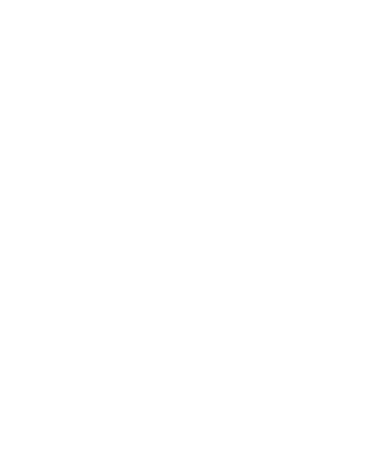
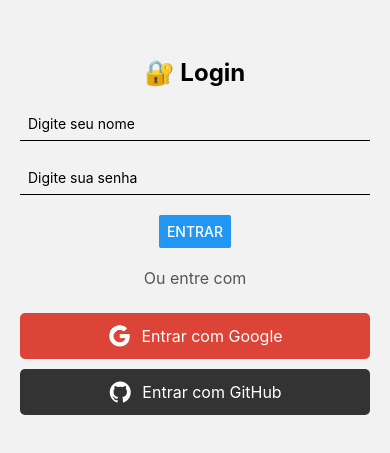
Before and after one commit to EdilsonMaria/P5_Tecnologia_Dispositivos_Moveis, a React Native app in the folder aula03/: screen /Home in a window 390 px wide. Shown: the part 183-636 px from the top of the page. Built offline with nearby package versions, Linux system fonts and the light colour scheme.

Commit message:
refatoração do código

```diff
--- a/aula03/App.js
+++ b/aula03/App.js
@@ -1,4 +1,3 @@
-import { View, Text } from 'react-native'
 import React from 'react'
 import { NavigationContainer } from '@react-navigation/native'
 import AppNavigation from './src/navigation/AppNavigation'
--- a/aula03/src/config/firebaseConfig.js
+++ b/aula03/src/config/firebaseConfig.js
@@ -11,7 +11,7 @@
 
 // Your web app's Firebase configuration
 const firebaseConfig = {
-  apiKey:  API_KEY,
+  apiKey: API_KEY,
   authDomain: AUTH_DOMAIN,
   projectId: PROJECT_ID,
   storageBucket: STORAGE_BUCKET,
--- a/aula03/src/navigation/AppNavigation.js
+++ b/aula03/src/navigation/AppNavigation.js
@@ -1,10 +1,10 @@
-import { View, Text } from 'react-native'
 import { createNativeStackNavigator } from '@react-navigation/native-stack'
 import { createBottomTabNavigator } from '@react-navigation/bottom-tabs'
 import { Ionicons } from '@expo/vector-icons'
 import React from 'react'
+import HomeScreen from '../screens/HomeScreen'
+import DatailsScreen from '../screens/DatailsScreen'
 import LoginScreen from '../screens/LoginScreen'
-import DatailsScreen from '../screens/DatailsScreen'
 import ProfileScreen from '../screens/ProfileScreen'
 
 const Stack = createNativeStackNavigator()
@@ -12,7 +12,7 @@
 
 const MainTabs = () => {
     return (
-        <Tab.Navigator screenOptions={ { headerShown: false } }>
+        <Tab.Navigator screenOptions={{ headerShown: false }}>
             <Tab.Screen
                 name="Home"
                 component={HomeScreen}
@@ -29,11 +29,11 @@
 
 const AppNavigation = () => {
   return (
-    <Stack.Screen initialRouteName="Login">
+    <Stack.Navigator initialRouteName="Login">
         <Stack.Screen name="Login" component={LoginScreen} options={{headerShown: false}}></Stack.Screen>
         <Stack.Screen name="Main" component={MainTabs} options={{headerShown: false}}></Stack.Screen>
         <Stack.Screen name="Datails" component={DatailsScreen}></Stack.Screen>
-    </Stack.Screen>
+    </Stack.Navigator>
   )
 }
 
--- a/aula03/src/screens/DatailsScreen.js
+++ b/aula03/src/screens/DatailsScreen.js
@@ -3,7 +3,7 @@
 
 const DatailsScreen = ({ route }) => {
 
-  const { itemId, name, description} = route.params
+  const { itemId, name, description } = route.params
 
   return (
     <View style={styles.container}>
--- a/aula03/src/screens/HomeScreen.js
+++ b/aula03/src/screens/HomeScreen.js
@@ -4,10 +4,10 @@
 const HomeScreen = ({ navigation }) => {
 
     const itens = [
-        { id: '1', name: 'Curso de React Native', descripion: 'Aprenda a criar apps para IOS e Android' },
-        { id: '2', name: 'Curso de Java Spring Boot', descripion: 'Construar apis robusta com Java Sprinc' },
-        { id: '3', name: 'Curso de AWS', descripion: 'Domine os serviço da AWS e obtenha certificação' },
-        { id: '4', name: 'Curso de Python para Daya Science', descripion: 'Analise dados com Pyhton e Pandas' }
+        { id: '1', name: 'Curso de React Native', description: 'Aprenda a criar apps para IOS e Android' },
+        { id: '2', name: 'Curso de Java Spring Boot', description: 'Construar apis robusta com Java Sprinc' },
+        { id: '3', name: 'Curso de AWS', description: 'Domine os serviço da AWS e obtenha certificação' },
+        { id: '4', name: 'Curso de Python para Daya Science', description: 'Analise dados com Pyhton e Pandas' }
     ]
 
   return (
@@ -22,13 +22,14 @@
              onPress={() => navigation.navigate('Datails', {
               itemId: item.id,
               name: item.name,
-              descripion: item.descripion
+              description: item.description
              })}
             >
                 <Text style={styles.itemTitle}>{item.name}</Text>
-                <Text style={styles.itemDescription}>{item.descripion}</Text>
+                <Text style={styles.itemDescription}>{item.description}</Text>
             </TouchableOpacity>
         )
+
         }
       />
     </View>
--- a/aula03/src/screens/LoginScreen.js
+++ b/aula03/src/screens/LoginScreen.js
@@ -1,12 +1,12 @@
 import { View, Text, StyleSheet, TextInput, Button, TouchableOpacity } from 'react-native'
 import React from 'react'
 import { useState } from 'react'
-import { AntDesing, Ionicons } from '@expo/vector-icons'
+import { AntDesign, Ionicons } from '@expo/vector-icons'
 
-const LoginScreen = () => {
+const LoginScreen = ({ navigation }) => {
 
     const [username, setUsername] = useState("")
-    const [password, setPassword] = uPeState("")
+    const [password, setPassword] = useState("")
 
   return (
     <View style={styles.container}>
@@ -25,18 +25,18 @@
       value={password}
       onChangeText={setPassword}></TextInput>
 
-      <Button title="Entrar"></Button>
+      <Button title="Entrar" onPress={ () => navigation.replace('Main') }></Button>
 
       <Text style={styles.orText}>Ou entre com</Text>
 
       {/* Botão do Google */}
       <TouchableOpacity style={styles.socialButton}>
-        <AntDesing name="google" size={24} color="white"></AntDesing>
+        <AntDesign name="google" size={24} color="white"></AntDesign>
         <Text style={styles.socialText}>Entrar com Google</Text>
       </TouchableOpacity>
 
       {/* Botão do GitHub */}
-      <TouchableOpacity style={[styles.socialButton, githubButton]}>
+      <TouchableOpacity style={[styles.socialButton, styles.githubButton]}>
         <Ionicons name="logo-github" size={24} color="white"></Ionicons>
         <Text style={styles.socialText}>Entrar com GitHub</Text>
       </TouchableOpacity>
--- a/aula03/src/screens/ProfileScreen.js
+++ b/aula03/src/screens/ProfileScreen.js
@@ -1,13 +1,13 @@
-import { View, Text } from 'react-native'
+import { View, Text, Button } from 'react-native'
 import React from 'react'
 
 const ProfileScreen = ({ navigation }) => {
   return (
-    <View style={{ flex: 1, justifyContent: 'center', alignItems: 'center',}}>
-      <Text style={{fontSize: 28, fontWeight: 'bold', marginBottom: 10}}>👤 Meu Perfil</Text>
+    <View style={{ flex: 1, justifyContent: 'center', alignItems: 'center' }}>
+      <Text style={{ fontSize: 20, fontWeight: 'bold', marginBottom: 10 }}>👤 Meu Perfil</Text>
       <Text>Nome: Edilson Maria</Text>
       <Text>Email: edilson@gmail.com</Text>
-      <button title='Sair' onPress={() => navigation.replace('Login')}></button>
+      <Button title="Sair" onPress={() => navigation.replace('Login')}></Button>
     </View>
   )
 }
```
